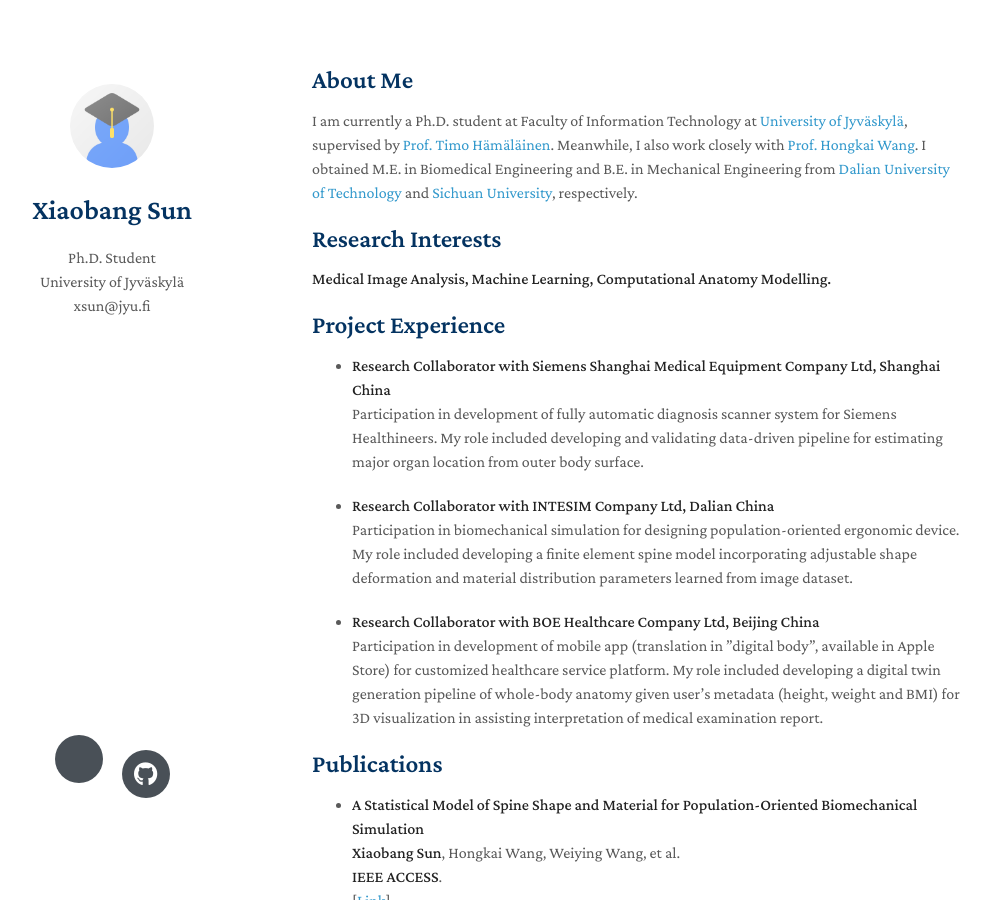
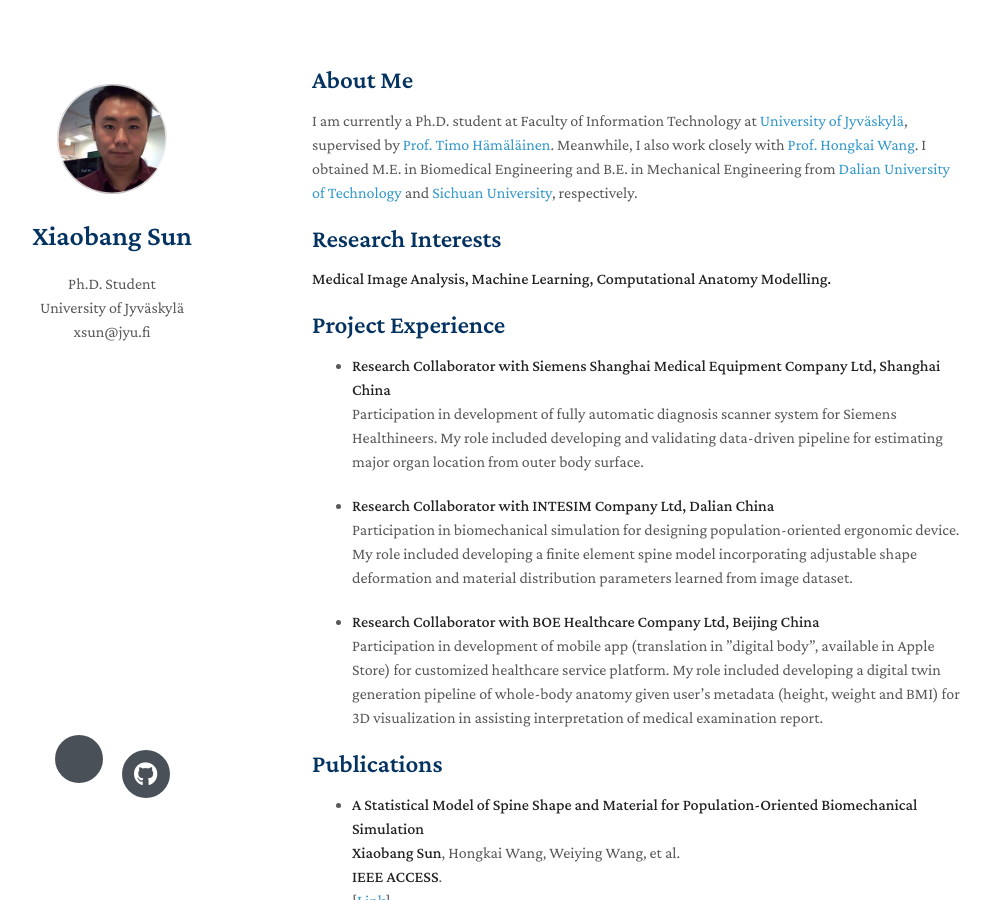
Before and after one commit to SunChopin/me, a Jekyll site: the page built from index.md, in a window 1280 px wide and 900 px high. Shown: the whole window, without its empty margins (158-1149 px from the left). Built offline with Jekyll 4.4.1, drawn with Linux system fonts in a browser that asks for light colours; nearby versions of some CDN libraries; a style sheet for code colours, icons or effects is not loaded; our own code applies the rules of GitHub Pages for plain Markdown files.

Commit message:
Update _config.yml

```diff
--- a/_config.yml
+++ b/_config.yml
@@ -17,7 +17,7 @@ github_link: https://github.com/SunChopin
 
 # Images (e.g., your profile picture and your website's favicon)
 # "favicon" and "favicon_dark" are used for the light and dark modes, respectively.
-avatar: ./assets/img/avatar.png
+avatar: ./assets/download.png
 favicon: ./assets/img/favicon.png
 favicon_dark: ./assets/img/favicon-dark.png
 
```
